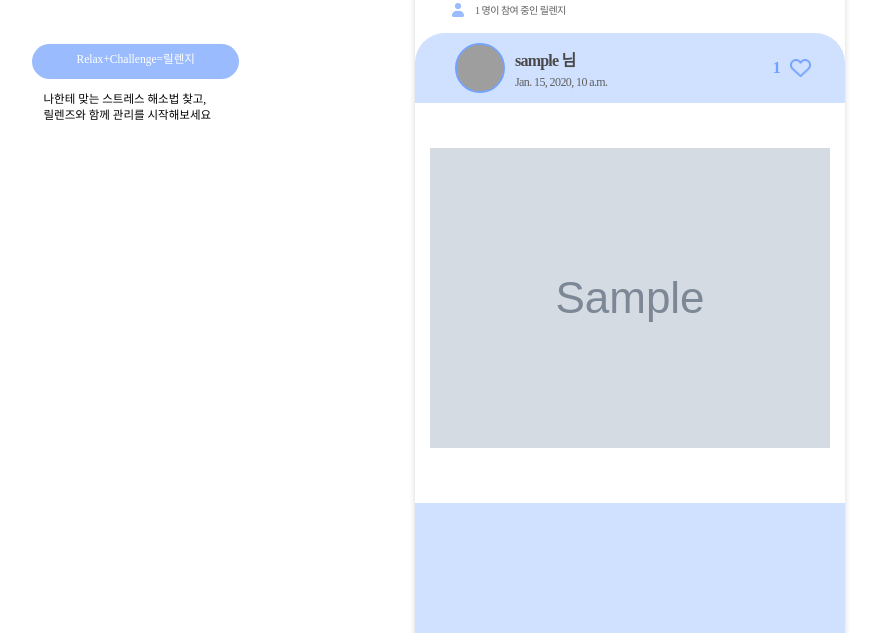
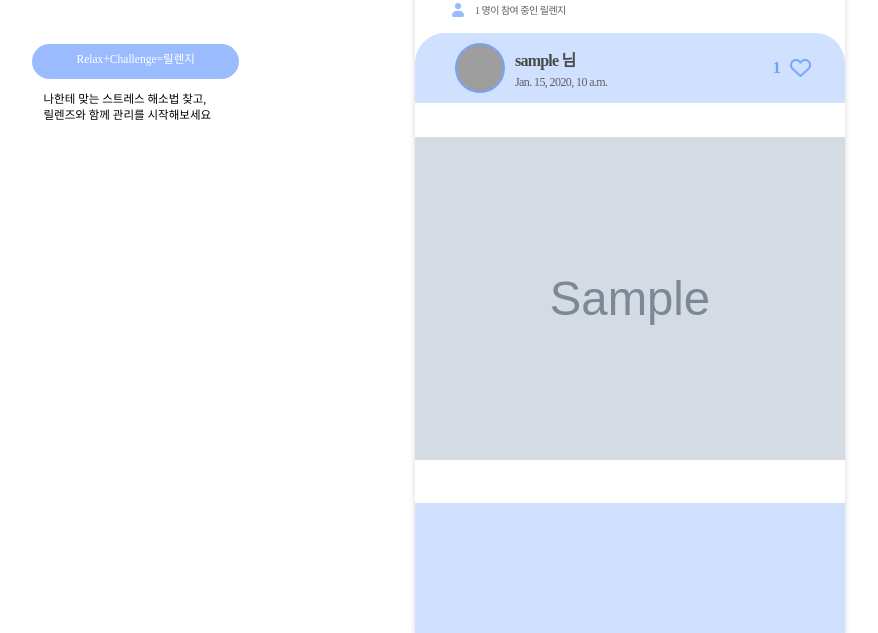
Before and after one commit to CalmCrews/relanz, a Django app: template relanz/templates/community/detail.html in a window 1280 px wide. Shown: the part 516-1149 px from the top of the page, without its empty margins (224-1102 px from the left). Run offline with Django 4.2, Linux system fonts and the light colour scheme; the template is opened without the code that fills it: most values are stand-ins (such as "Sample title", 1, 10 or a date in 2020); grey boxes marked "Sample" are stand-in pictures; some web fonts are replaced; grey boxes are pictures that could not be loaded.

Commit message:
style: 이미지 꽉체울꼐

```diff
--- a/relanz/static/css/detail.css
+++ b/relanz/static/css/detail.css
@@ -349,7 +349,7 @@
   position: absolute;
   z-index: 100;
   min-height: 390px;
-  max-height: 390px;
+  max-height: 430px;
   width: 100%;
 
   top: 70px;
@@ -358,13 +358,30 @@
   display: flex;
   justify-content: center;
   align-items: center;
+
+  flex-wrap: wrap;
 }
 .main-image-div > img {
     /* object-fit: cover; */
-    object-fit: contain;
+
+    /* object-fit: contain;
     max-width: 430px;
-    max-height: 430px;
+    max-height: 430px; */
 
+    /* position: absolute;
+    top: 0;
+    bottom: 0;
+    left: 0;
+    right: 0;
+    width: auto;
+    height: auto;
+    max-width: 100%;
+    max-height: 100%;
+    margin: auto; */
+
+    display:block;
+    width:100%;
+    height:auto;
 }
 
 .rest-image-bundle-div {
```
